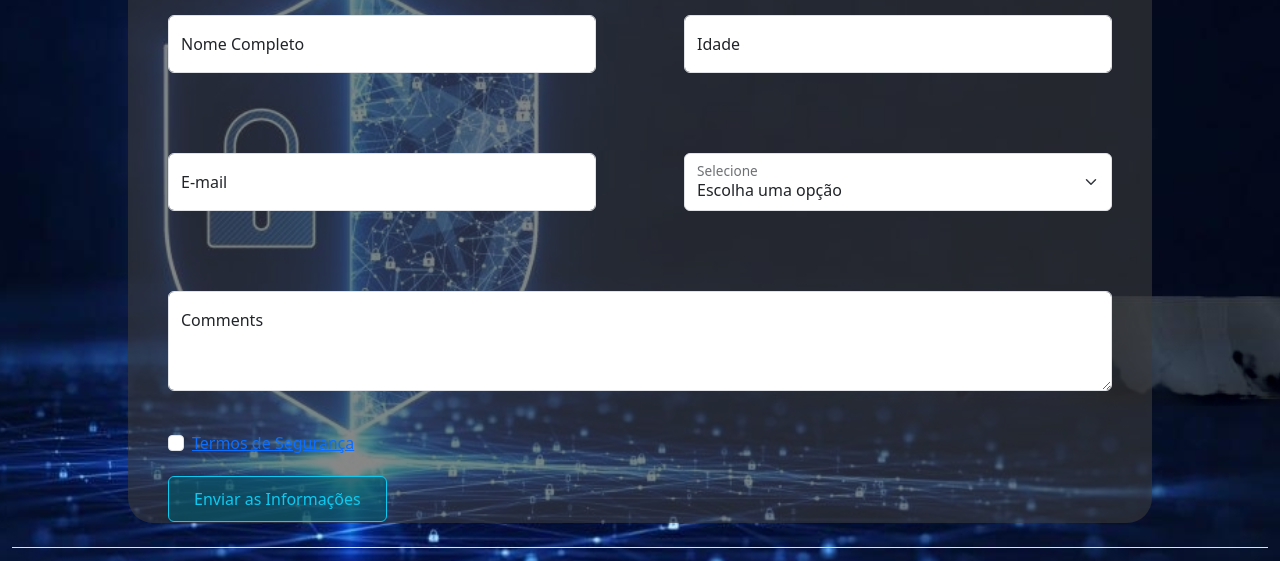
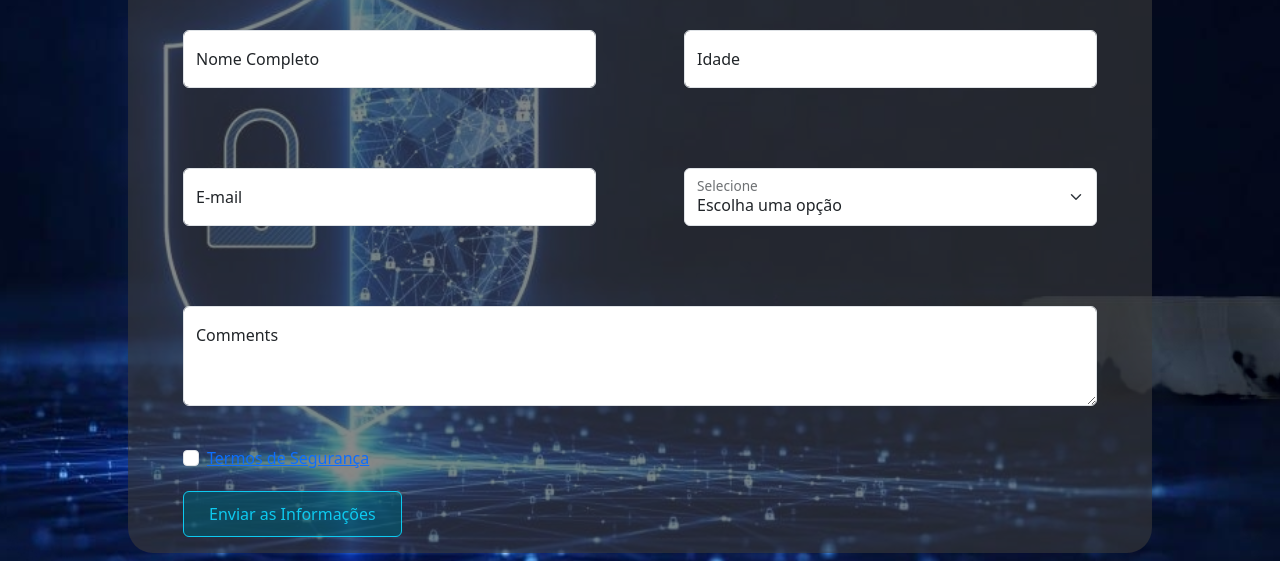
Before and after one commit to JaykeBentes/Escudo_digital.1, a website: page denuncia.html in a window 1280 px wide. Shown: the part 183-744 px from the top of the page. Drawn offline with nearby package versions, Linux system fonts and the light colour scheme.

Commit message:
update form

```diff
--- a/style.css
+++ b/style.css
@@ -118,6 +118,9 @@ body {
     text-align: center;
     text-decoration: underline;
 }
+#formulario{
+    padding: 15px;
+}
 .form-floating{
     margin: 40px;
 }
```
